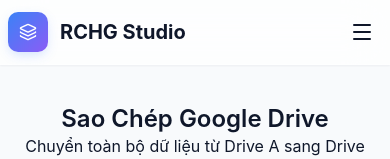
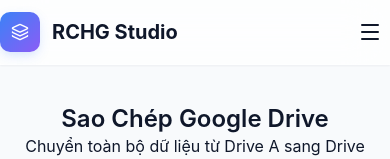
Before and after one commit to rchg2025/pdfstudio, a React (Vite) app: page /sao-chep-drive in a window 390 px wide. Shown: the top 159 px of the page. Built offline with nearby package versions, Linux system fonts and the light colour scheme; no server answers.

Commit message:
Remove padding for container class as requested

```diff
--- a/src/index.css
+++ b/src/index.css
@@ -108,12 +108,12 @@ button {
   width: 100%;
   max-width: 1280px;
   margin: 0 auto;
-  padding: 0 2rem;
+  padding: 0;
 }
 
 @media (max-width: 768px) {
   .container {
-    padding: 0 0.5rem;
+    padding: 0;
   }
   .footer-layout {
     flex-direction: column;
```
